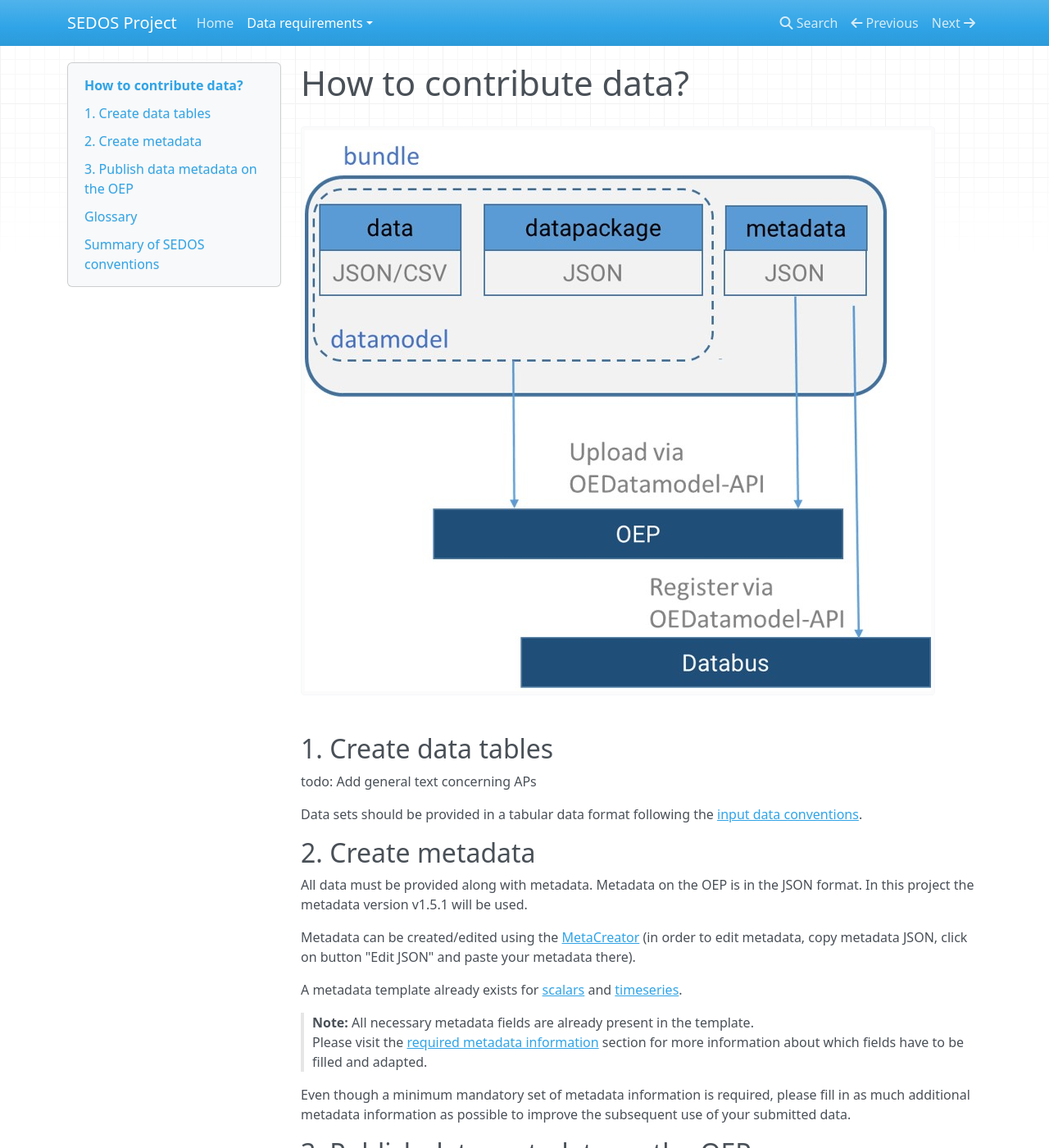
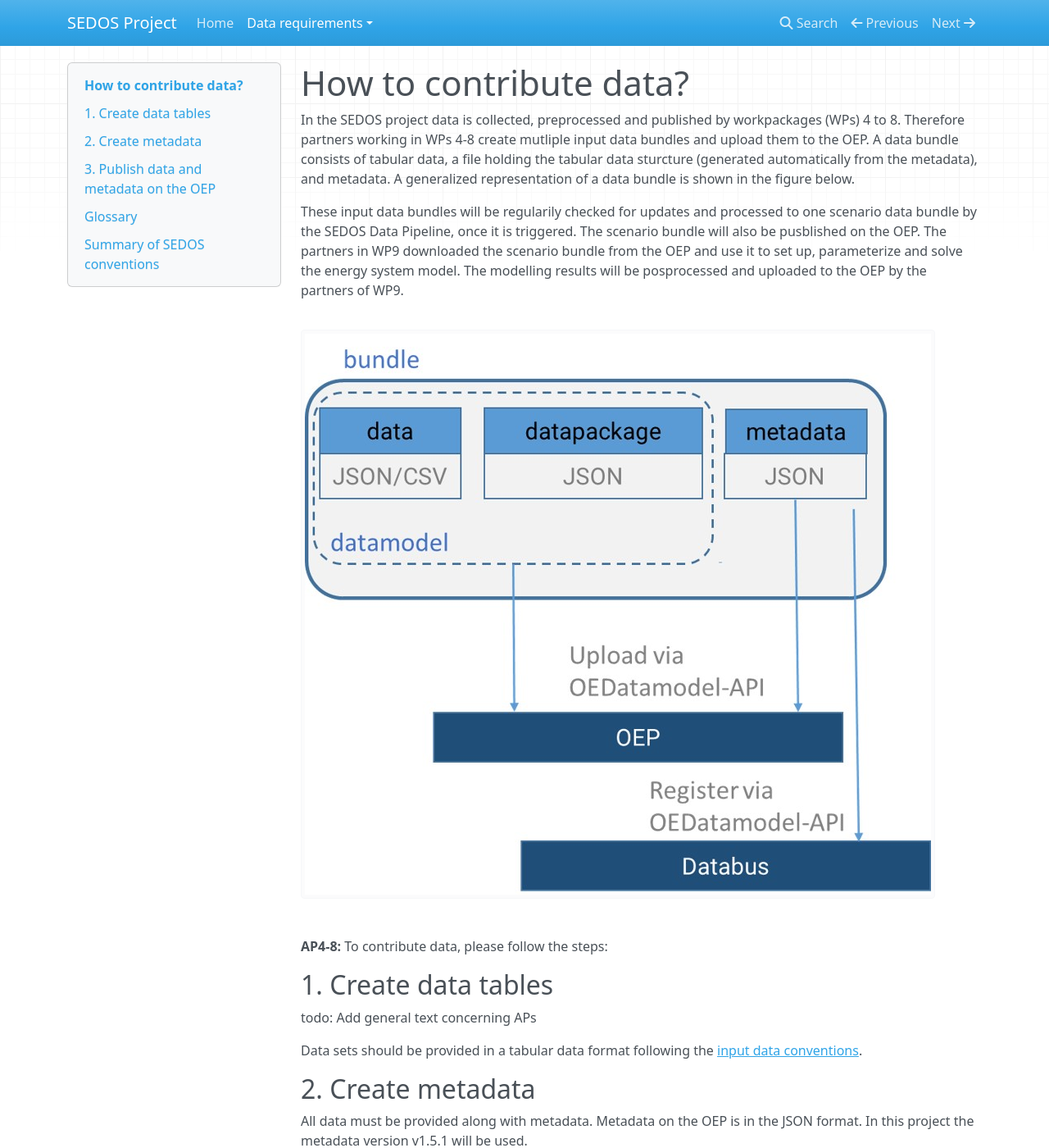
Before and after one commit to sedos-project/organization, an MkDocs documentation site: the page built from docs/data_requirements/overview.md, in a window 1280 px wide and 1400 px high. Shown: the whole window at 82% size. Built offline with MkDocs 1.6.1, drawn with Linux system fonts in a browser that asks for light colours; nearby versions of some CDN libraries; some of the changed text lies outside the part shown.

Commit message:
add general process describtion to overview.md

```diff
--- a/docs/data_requirements/overview.md
+++ b/docs/data_requirements/overview.md
@@ -1,9 +1,15 @@
 # How to contribute data?
 
+In the SEDOS project data is collected, preprocessed and published by workpackages (WPs) 4 to 8. Therefore partners working in WPs 4-8 create mutliple input data bundles and upload them to the OEP. A data bundle consists of tabular data, a file holding the tabular data sturcture (generated automatically from the metadata), and metadata.
+A generalized representation of a data bundle is shown in the figure below.
 
-![Contributing Data in SEDOS](../graphics/data_bundle.jpg)
+These input data bundles will be regularily checked for updates and processed to one scenario data bundle by the SEDOS Data Pipeline, once it is triggered. The scenario bundle will also be pusblished on the OEP.
+The partners in WP9 downloaded the scenario bundle from the OEP and use it to set up, parameterize and solve the energy system model. The modelling results will be posprocessed and uploaded to the OEP by the partners of WP9.
 
 
+![Contributing Input Data to SEDOS](../graphics/data_bundle.jpg)
+
+**AP4-8:** To contribute data, please follow the steps:
 ## 1. Create data tables
 
 todo: Add general text concerning APs
@@ -22,7 +28,7 @@ A metadata template already exists for [scalars](https://github.com/sedos-projec
 
 Even though a minimum mandatory set of metadata information is required, please fill in as much additional metadata information as possible to improve the subsequent use of your submitted data.
 
-## 3. Publish data metadata on the OEP
+## 3. Publish data and metadata on the OEP
 
 The following step-by-step guide will show how to store data on the OEP and make it publicly available.
 As this guide is meant for developers of AP4-8, the **Extended datamodel** will be used in the following.
```
